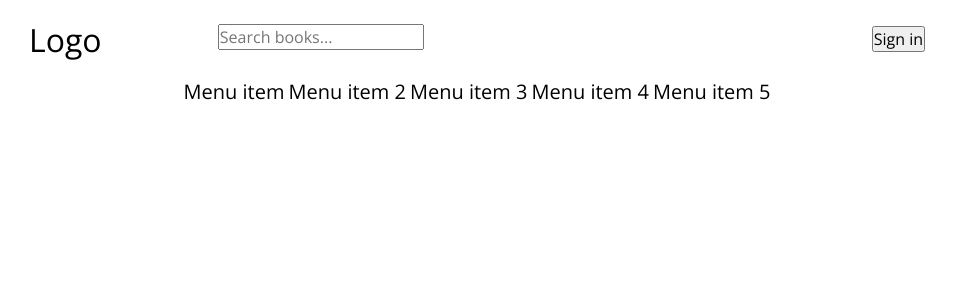
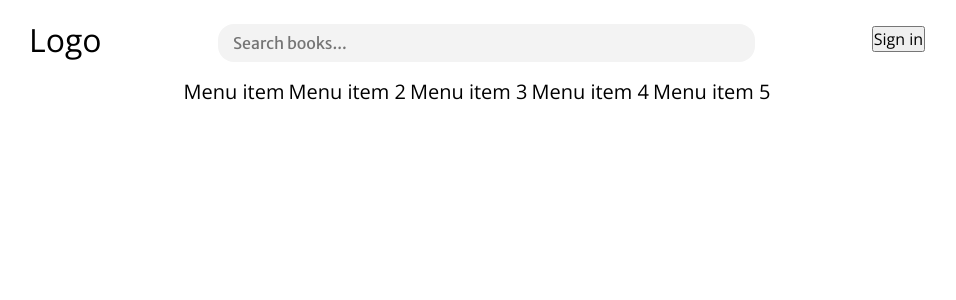
Before and after one commit to Dreamheart92/novel-journeys, a React (Vite) app: page / in a window 1280 px wide. Shown: the top 300 px of the page, without its empty margins (163-1119 px from the left). Built offline with nearby package versions, Linux system fonts and the light colour scheme.

Commit message:
added style

```diff
--- a/src/components/search/Search.module.css
+++ b/src/components/search/Search.module.css
@@ -0,0 +1,14 @@
+.search {
+    border-radius: 1em;
+    width: 100%;
+    height: 100%;
+    border: transparent;
+    outline: none;
+    padding: 0 .95em;
+    background-color: #f3f3f3;
+    font-family: "Merriweather Sans", serif;
+}
+
+.search:focus {
+    outline: .15em solid #3498db;
+}
```
